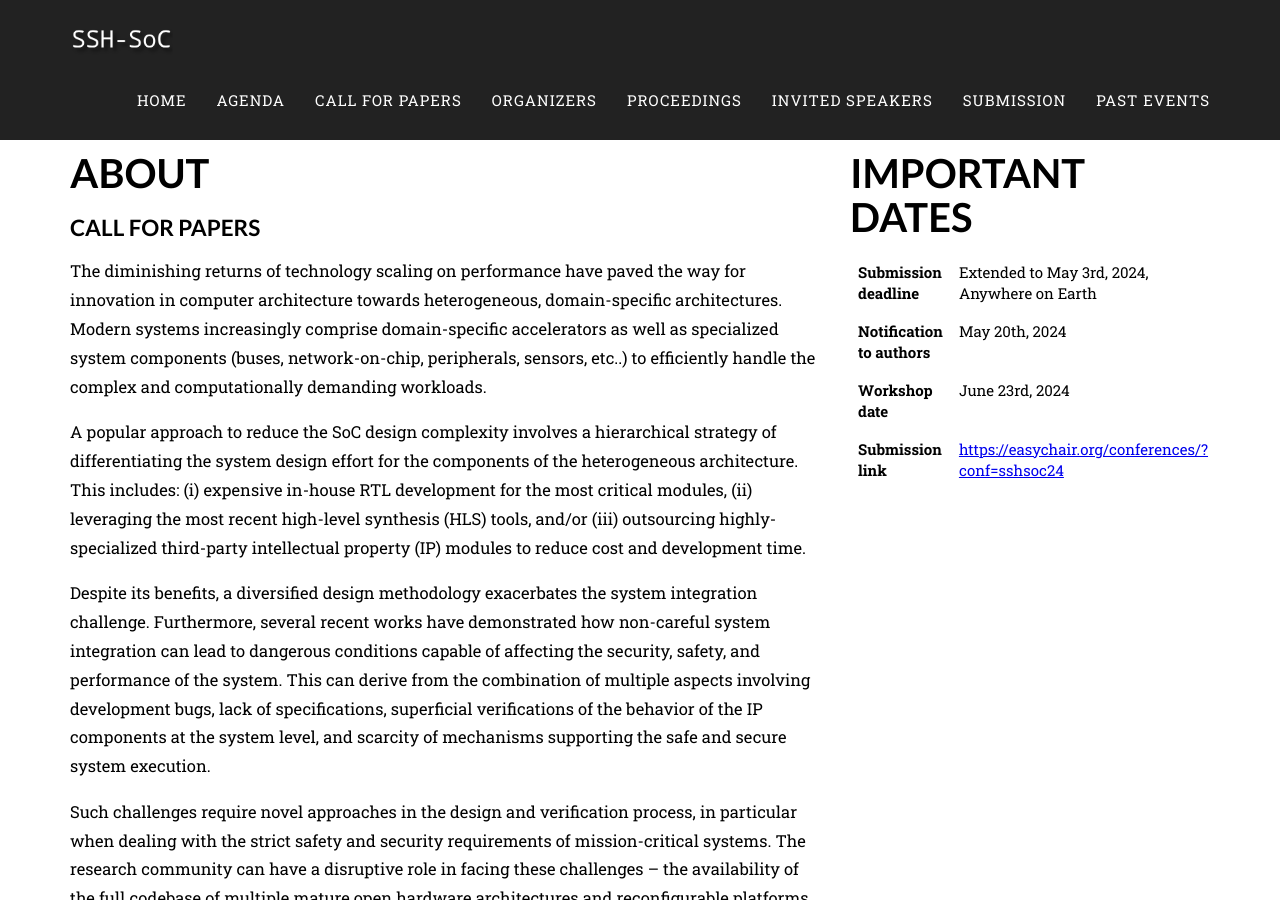
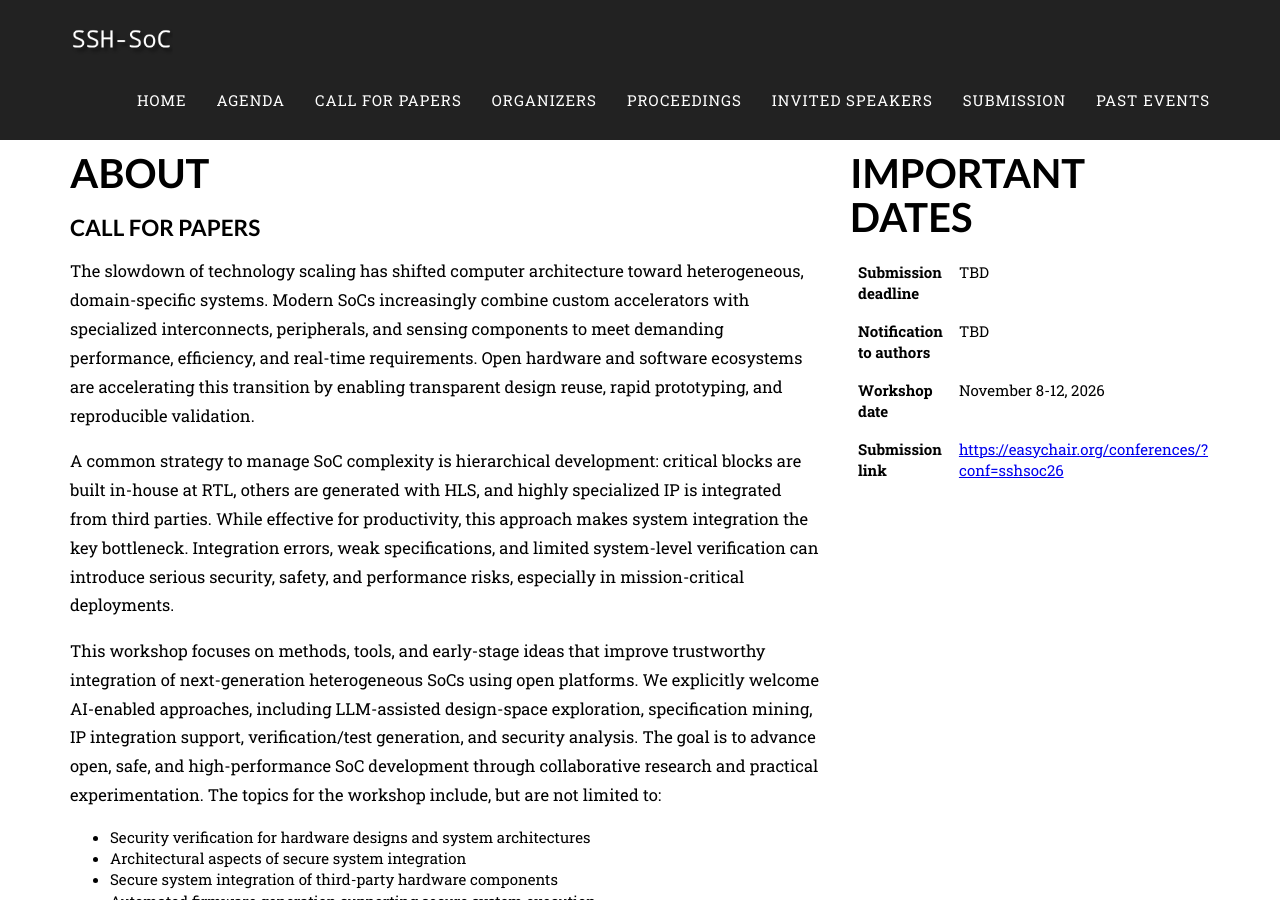
Before and after one commit to SSH-SoC-workshop/2026, a Jekyll site: the page built from index.markdown, in a window 1280 px wide and 900 px high, scrolled down 899 px. Built offline with Jekyll 4.4.1, drawn with Linux system fonts in a browser that asks for light colours; some web fonts are replaced; our own code applies the rules of GitHub Pages for plain Markdown files; some of the changed text lies outside the part shown; grey boxes are pictures that could not be loaded.

Commit message:
Update Call for Papers for SSH-SoC 2026
- New 2026 abstract and topics (adds AI-enabled SoC integration topics)
- Date: November 8-12, 2026; Location: San Jose, California, USA
- Host: ICCAD 2026 (was DAC 2024); deadlines set to TBD for now
- easyChair conference id sshsoc24 -> sshsoc26 (submission page + link)

```diff
--- a/index.markdown
+++ b/index.markdown
@@ -1,45 +1,40 @@
 ---
 layout: home
-year: 2024
-date: "June 23rd, 2024"
-deadline: "Extended to May 3rd, 2024, Anywhere on Earth"
-notification: "May 20th, 2024"
-camera-ready: "May 30th, 2024"
-location: "San Francisco, CA"
+year: 2026
+date: "November 8-12, 2026"
+deadline: "TBD"
+notification: "TBD"
+camera-ready: "TBD"
+location: "San Jose, California, USA"
 cover: /assets/img/san-francisco-cover.jpeg
 caption: "SSH-SoC: Safety and Security in Heterogeneous Open System-on-Chip Platforms"
-submission: https://easychair.org/conferences/?conf=sshsoc24
-hosted: "DAC 2024"
-hosted-url: https://www.dac.com
+submission: https://easychair.org/conferences/?conf=sshsoc26
+hosted: "ICCAD 2026"
+hosted-url: https://iccad.com/
 ---
 
 
 ## Call for papers
 
-The diminishing returns of technology scaling on performance have paved the way for innovation in computer architecture towards heterogeneous, domain-specific architectures. Modern systems increasingly comprise domain-specific accelerators as well as specialized system components (buses, network-on-chip, peripherals, sensors, etc..) to efficiently handle the complex and computationally demanding workloads.
+The slowdown of technology scaling has shifted computer architecture toward heterogeneous, domain-specific systems. Modern SoCs increasingly combine custom accelerators with specialized interconnects, peripherals, and sensing components to meet demanding performance, efficiency, and real-time requirements. Open hardware and software ecosystems are accelerating this transition by enabling transparent design reuse, rapid prototyping, and reproducible validation.
 
-A popular approach to reduce the SoC design complexity involves a hierarchical strategy of differentiating the system design effort for the components of the heterogeneous architecture. This includes: (i) expensive in-house RTL development for the most critical modules, (ii) leveraging the most recent high-level synthesis (HLS) tools, and/or (iii) outsourcing highly-specialized third-party intellectual property (IP) modules to reduce cost and development time.
+A common strategy to manage SoC complexity is hierarchical development: critical blocks are built in-house at RTL, others are generated with HLS, and highly specialized IP is integrated from third parties. While effective for productivity, this approach makes system integration the key bottleneck. Integration errors, weak specifications, and limited system-level verification can introduce serious security, safety, and performance risks, especially in mission-critical deployments.
 
-Despite its benefits, a diversified design methodology exacerbates the system integration challenge. Furthermore, several recent works have demonstrated how non-careful system integration can lead to dangerous conditions capable of affecting the security, safety, and performance of the system. This can derive from the combination of multiple aspects involving development bugs, lack of specifications, superficial verifications of the behavior of the IP components at the system level, and scarcity of mechanisms supporting the safe and secure system execution.
-
-Such challenges require novel approaches in the design and verification process, in particular when dealing with the strict safety and security requirements of mission-critical systems. The research community can have a disruptive role in facing these challenges – the availability of the full codebase of multiple mature open hardware architectures and reconfigurable platforms represents an unprecedented opportunity for the development, testing, and native integration of novel mechanisms, tools, and analysis supporting security, safety, and performance efficiency for the development of the next-generation of systems.
-
-This workshop welcomes work-in-progress contributions and novel directions to tackle the challenges and profit from the opportunities provided by open hardware designs and architectures for the development of next-generation heterogeneous SoCs. The topics for the workshop include, but are not limited to:
+This workshop focuses on methods, tools, and early-stage ideas that improve trustworthy integration of next-generation heterogeneous SoCs using open platforms. We explicitly welcome AI-enabled approaches, including LLM-assisted design-space exploration, specification mining, IP integration support, verification/test generation, and security analysis. The goal is to advance open, safe, and high-performance SoC development through collaborative research and practical experimentation. The topics for the workshop include, but are not limited to:
 
 - Security verification for hardware designs and system architectures
 - Architectural aspects of secure system integration
 - Secure system integration of third-party hardware components
 - Automated firmware generation supporting secure system execution
 - Security aspects of reconfigurable designs
-- Time-predictable system execution in open-hardware designs●
-- Performance analysis, timing analysis, and worst-case analysis supporting
-- time-predictable system execution and/or communications in open-hardware designs
+- Time-predictable system execution in open-hardware designs
+- Performance analysis, timing analysis, and worst-case analysis supporting time-predictable system execution and/or communications in open-hardware designs
 - Automated firmware generation supporting time-predictable execution
 - Fault tolerance and execution in harsh conditions leveraging open-hardware designs
-- System architectures and methodologies supporting energy efficient/performant system execution in open-hardware designs
-- Hardware/software co-design, co-integration and co-verification of open-source processors, accelerators, and components
-- Open architectures for reconfigurable platforms and open CAD tools
-- Tools and analysis for open FPGAs and reconfigurable platforms
+- AI-driven security verification and anomaly detection in hardware and system architectures
+- Machine learning methods for predictive fault analysis and threat detection in integrated systems
+- Use of AI to automate detection of vulnerabilities in third-party or reconfigurable components
+- AI-assisted timing and performance verification to ensure secure and predictable execution in heterogeneous architectures
 
 ## Workshop format
 
--- a/submission.markdown
+++ b/submission.markdown
@@ -5,7 +5,7 @@ permalink: /submission/
 ---
 ## Submission website
 
-SSH-SoC 2024 uses the easyChair conference management system. Submissions can be made here: [https://easychair.org/conferences/?conf=sshsoc24](https://easychair.org/conferences/?conf=sshsoc24)
+SSH-SoC 2026 uses the easyChair conference management system. Submissions can be made here: [https://easychair.org/conferences/?conf=sshsoc26](https://easychair.org/conferences/?conf=sshsoc26)
 
 ## Submission Instructions and Paper Format
 
```
